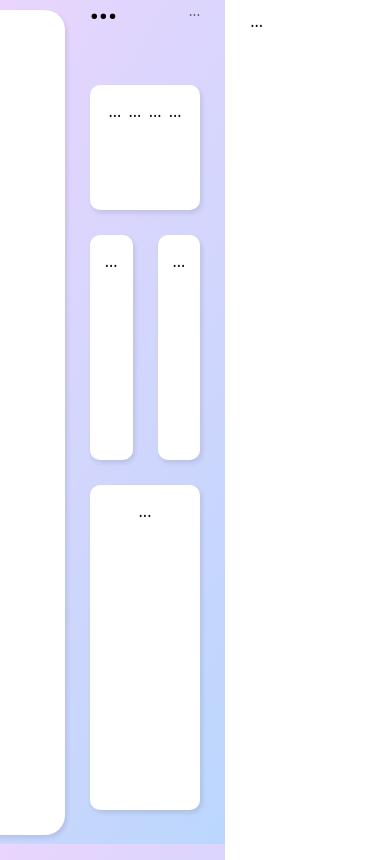
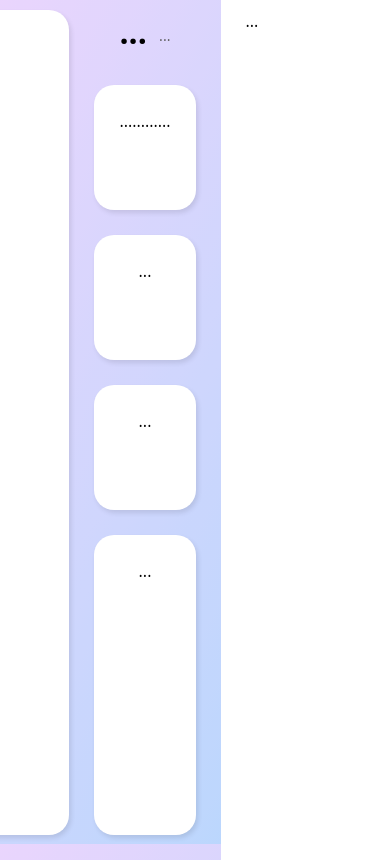
Before and after one commit to bradvatne/finance-app-grid-practice, a Next.js app: page / in a window 390 px wide. Shown: the top 860 px of the page. Built offline with nearby package versions, Linux system fonts and the light colour scheme.

Commit message:
responsive

```diff
--- a/pages/index.js
+++ b/pages/index.js
@@ -11,10 +11,12 @@ export default function Home() {
       <div className="grid">
         <div className="left">...</div>
         <div className="center">
+          <div className="title">
           <h1>...</h1>
           <p className="date">
             <span className="grey">... </span>
           </p>
+          </div>
           <div className="icons">
             <div className="icon-item">...</div>
             <div className="icon-item">...</div>
--- a/styles/globals.css
+++ b/styles/globals.css
@@ -59,12 +59,12 @@ html {
 .left {
   background-color: white;
   background-image: none;
-  padding: 15px;
+  padding: 25px;
   margin: 25px;
   margin-right: 0px;
   border-radius: 20px;
+  box-shadow: 2px 3px 5px rgba(0, 0, 0, 0.1);
   min-height: 800px;
-  box-shadow: 2px 3px 5px rgba(0, 0, 0, 0.1);
   grid-row: 1/3;
 }
 
@@ -77,7 +77,29 @@ html {
   padding: 25px;
 }
 
+@media(max-width: 1200px) {
+  .center {
+    grid-template-columns: auto;
+    grid-template-rows: 75px 125px 125px 125px 1fr;
+  }
+
+  .expenses {
+    grid-column: 1/3;
+  }
+
+  .balance {
+    grid-column: 1/3;
+  }
+}
+
 /*CENTER ELEMENTS*/
+
+.title {
+  display: flex;
+  justify-content: space-between;
+  grid-column: 1/3;
+  padding: 25px;
+}
 
 .date {
   line-height: 52px;
@@ -94,37 +116,37 @@ html {
   grid-column: 1/3;
   grid-template-columns: 1fr 1fr 1fr 1fr;
   background-color: white;
-  border-radius: 10px;
+  border-radius: 20px;
   box-shadow: 2px 3px 5px rgba(0, 0, 0, 0.1);
   text-align: center;
-  padding: 15px;
+  padding: 25px;
 }
 
 .balance {
   background-color: white;
-  border-radius: 10px;
+  border-radius: 20px;
   box-shadow: 2px 3px 5px rgba(0, 0, 0, 0.1);
   text-align: center;
-  padding: 15px;
+  padding: 25px;
+
 }
 
 .expenses {
   background-color: white;
-  border-radius: 10px;
+  border-radius: 20px;
   box-shadow: 2px 3px 5px rgba(0, 0, 0, 0.1);
   text-align: center;
-  padding: 15px;
+  padding: 25px;
+
 }
 
 .overview {
   grid-column: 1/3;
   background-color: white;
-  border-radius: 10px;
+  border-radius: 20px;
   box-shadow: 2px 3px 5px rgba(0, 0, 0, 0.1);
   text-align: center;
-  padding: 15px;
-  margin-bottom: 25px;
-
+  padding: 25px;
 }
 
 /* RIGHT ELEMENTS */
```
